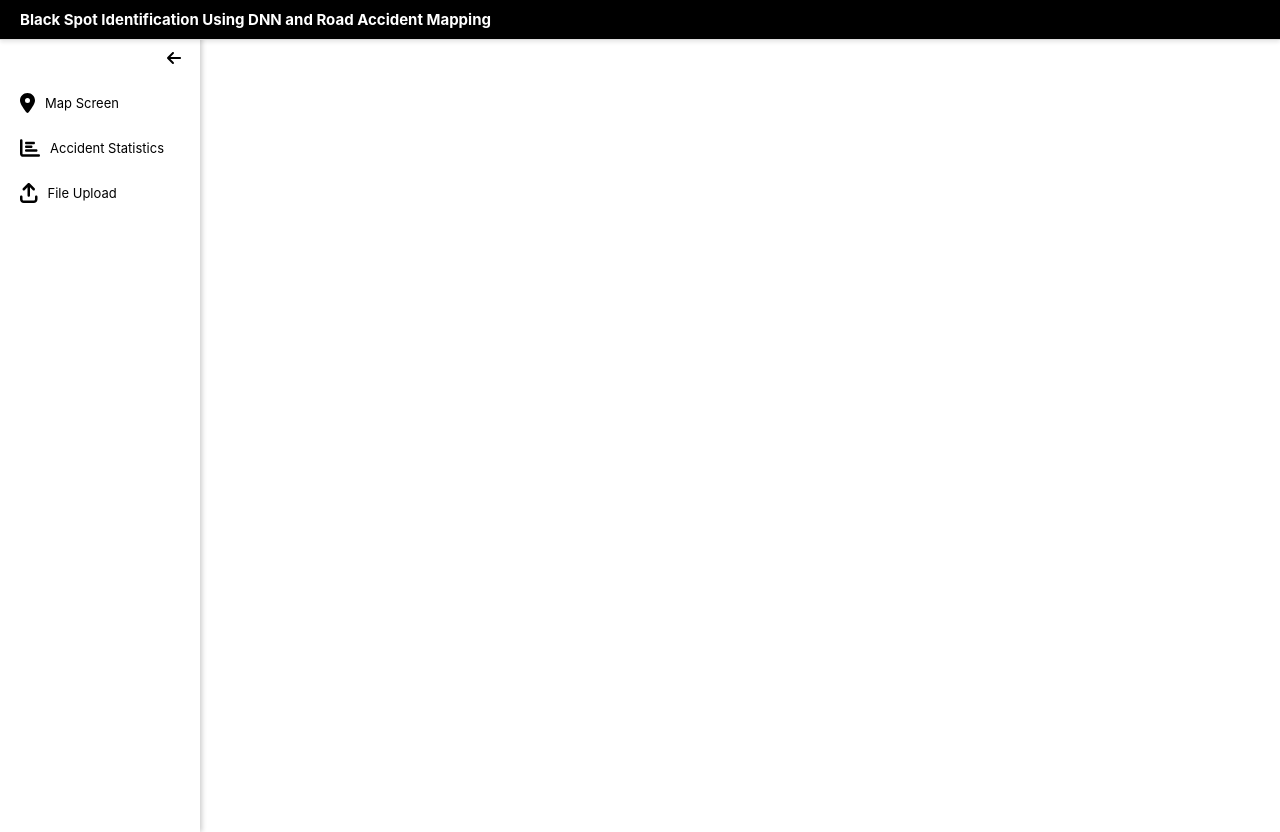
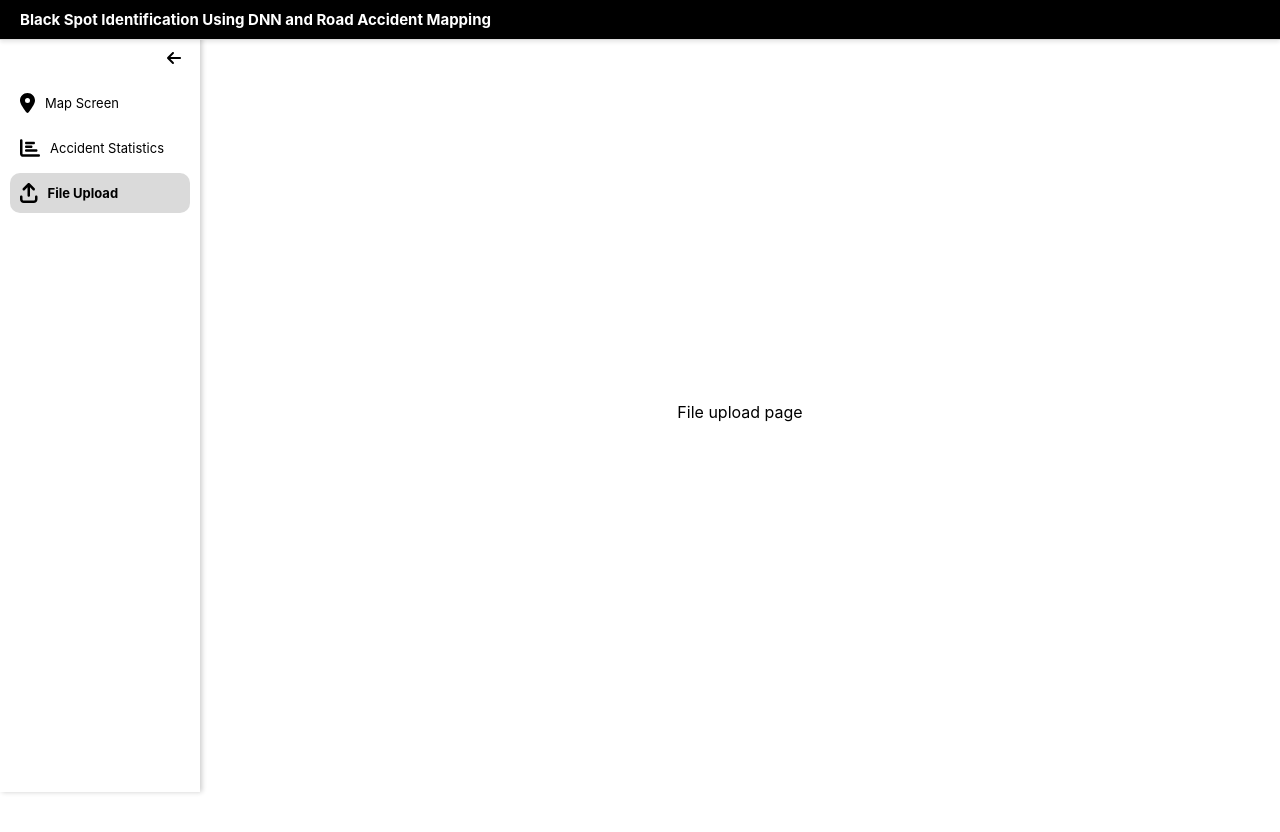
Before and after one commit to ArtisTechs/black-spots-identifier, a React (Create React App) app: page /upload in a window 1280 px wide. After the commit the page ends 800 px from the top, so only its background shows below. Built offline with nearby package versions, Linux system fonts and the light colour scheme.

Commit message:
Map page & menu functional

```diff
--- a/package.json
+++ b/package.json
@@ -12,9 +12,11 @@
     "@testing-library/react": "^13.4.0",
     "@testing-library/user-event": "^13.5.0",
     "bootstrap": "^5.3.3",
+    "leaflet": "^1.9.4",
     "react": "^18.2.0",
     "react-bootstrap": "^2.10.2",
     "react-dom": "^18.2.0",
+    "react-leaflet": "^4.2.1",
     "react-router-dom": "^6.22.3",
     "react-scripts": "5.0.1",
     "web-vitals": "^2.1.4"
--- a/src/App.css
+++ b/src/App.css
@@ -13,6 +13,16 @@
 }
 
 .main-page {
-  height: 100vh;
+  height: 95vh;
   margin-top: 2rem;
+  display: flex;
 }
+
+.side-menu-page {
+  height: 100%;
+}
+
+.page{
+  height: 95vh;
+  width: 100%;
+}
--- a/src/App.js
+++ b/src/App.js
@@ -1,8 +1,11 @@
 import React from "react";
-import { BrowserRouter as Router } from "react-router-dom";
+import { BrowserRouter as Router, Routes, Route } from "react-router-dom";
 import "./App.css";
 import { NavBar } from "./components/NavBar/NavBar";
 import SideMenu from "./components/SideMenu/SideMenu";
+import MainMapPage from "./pages/MainMapPage/MainMapPage";
+import StatisticsPage from "./pages/StatisticsPage/StatisticsPage";
+import FileUplaodPage from "./pages/FileUploadPage/FileUplaodPage";
 
 function App() {
   return (
@@ -12,7 +15,16 @@ function App() {
           <NavBar />
         </div>
         <div className="main-page">
-          <SideMenu />
+          <div className="side-menu-page">
+            <SideMenu />
+          </div>
+          <div className="page">
+            <Routes>
+              <Route path="/map" element={<MainMapPage />} />
+              <Route path="/statistics" element={<StatisticsPage />} />
+              <Route path="/upload" element={<FileUplaodPage />} />
+            </Routes>
+          </div>
         </div>
       </div>
     </Router>
--- a/src/components/SideMenu/SideMenu.css
+++ b/src/components/SideMenu/SideMenu.css
@@ -48,6 +48,8 @@
   text-decoration: none;
   margin: 5px 10px;
   border-radius: 10px;
+  white-space: nowrap;
+  overflow: hidden;
   transition: color 0.3s, background-color 0.3s;
 }
 
--- a/src/components/SideMenu/SideMenu.js
+++ b/src/components/SideMenu/SideMenu.js
@@ -1,6 +1,6 @@
-import React, { useState } from "react";
+import React, { useState, useEffect } from "react";
 import { FontAwesomeIcon } from "@fortawesome/react-fontawesome";
-import { Link } from "react-router-dom";
+import { Link, useLocation } from "react-router-dom";
 import {
   faArrowLeft,
   faArrowUpFromBracket,
@@ -13,6 +13,7 @@ import "./SideMenu.css";
 const SideMenu = () => {
   const [isMinimized, setIsMinimized] = useState(false);
   const [selectedItem, setSelectedItem] = useState(null);
+  const location = useLocation();
 
   const toggleMenu = () => {
     setIsMinimized(!isMinimized);
@@ -21,6 +22,24 @@ const SideMenu = () => {
   const handleItemClick = (itemName) => {
     setSelectedItem(itemName);
   };
+
+  useEffect(() => {
+    const pathname = location.pathname;
+    switch (pathname) {
+      case "/map":
+        setSelectedItem("map");
+        break;
+      case "/statistics":
+        setSelectedItem("statistics");
+        break;
+      case "/upload":
+        setSelectedItem("upload");
+        break;
+      default:
+        setSelectedItem(null);
+        break;
+    }
+  }, [location.pathname]);
 
   return (
     <div className={`side-menu ${isMinimized ? "minimized" : ""}`}>
--- /dev/null
+++ b/src/pages/FileUploadPage/FileUplaodPage.js
@@ -0,0 +1,8 @@
+import React from "react";
+import "./FileUplaodPage.css";
+
+const FileUplaodPage = () => {
+  return <div className="main-container">File upload page</div>;
+};
+
+export default FileUplaodPage;
--- a/src/pages/MainMapPage/MainMapPage.css
+++ b/src/pages/MainMapPage/MainMapPage.css
@@ -0,0 +1,16 @@
+.main-container {
+  display: flex;
+  height: 95vh;
+  width: 100%;
+  justify-content: center !important;
+  align-items: center !important;
+}
+.map-container {
+  overflow: hidden;
+  display: flex;
+  border-radius: 10px;
+  border: 2px solid black;
+  width: 90%;
+  height: 80%;
+  box-shadow: 0 10px 10px rgba(0, 0, 0, 0.2);
+}
--- a/src/pages/MainMapPage/MainMapPage.js
+++ b/src/pages/MainMapPage/MainMapPage.js
@@ -0,0 +1,51 @@
+import React, { useEffect, useRef, useState } from "react";
+import L from "leaflet";
+import "leaflet/dist/leaflet.css";
+import markerPin from "../../assets/icons/pin.png";
+import "./MainMapPage.css";
+
+const MainMapPage = () => {
+  const [map, setMap] = useState(null);
+  const mapContainerRef = useRef(null);
+
+  useEffect(() => {
+    const leafletMap = L.map(mapContainerRef.current).setView(
+      [15.049528, 120.69425],
+      13
+    );
+    L.tileLayer("https://{s}.tile.openstreetmap.fr/hot/{z}/{x}/{y}.png").addTo(
+      leafletMap
+    );
+
+    const customIcon = L.icon({
+      iconUrl: markerPin,
+      iconSize: [30, 45], // Corrected iconSize
+      iconAnchor: [15, 45],
+      popupAnchor: [0, -45],
+    });
+
+    const marker1 = L.marker([15.0388056, 120.6806944], {
+      icon: customIcon,
+    }).addTo(leafletMap);
+
+    const marker2 = L.marker([15.041083, 120.683222], {
+      icon: customIcon,
+    }).addTo(leafletMap);
+
+    setMap(leafletMap);
+
+    return () => {
+      leafletMap.remove();
+    };
+  }, []);
+
+  return (
+    <div className="main-container">
+      <div className="map-container">
+        <div ref={mapContainerRef} style={{ height: "100%", width: "100%" }} />
+      </div>
+    </div>
+  );
+};
+
+export default MainMapPage;
--- /dev/null
+++ b/src/pages/StatisticsPage/StatisticsPage.js
@@ -0,0 +1,10 @@
+import React from "react";
+import "./StatisticsPage.css";
+
+const StatisticsPage = () => {
+  return <div className="main-container">
+    Statistics page
+  </div>;
+};
+
+export default StatisticsPage;
```
Also changed, not shown: src/assets/icons/pin.png (added), src/pages/FileUploadPage/FileUplaodPage.css (added), src/pages/StatisticsPage/StatisticsPage.css (added), 1 other file (tests, documents, lock files or other folders).
